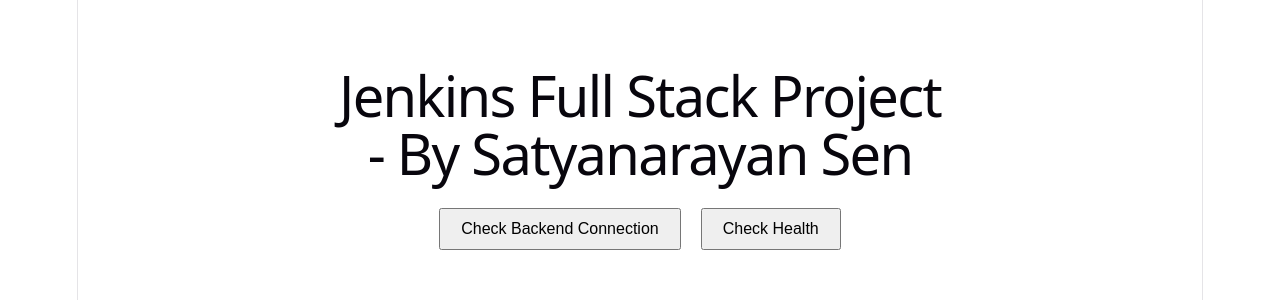
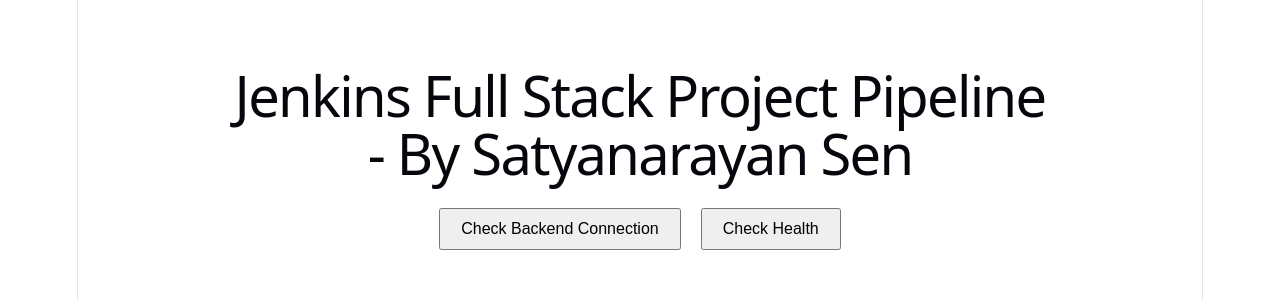
Before and after one commit to Satyanarayan4434/jenkins-project, a React (Vite) app in the folder client/: page / in a window 1280 px wide. Shown: the top 300 px of the page. Built offline with nearby package versions, Linux system fonts and the light colour scheme; no server answers.

Commit message:
UI change to check auto build

```diff
--- a/client/src/App.jsx
+++ b/client/src/App.jsx
@@ -31,7 +31,7 @@
 
   return (
     <div style={{ textAlign: "center", marginTop: "50px" }}>
-      <h1>Jenkins Full Stack Project </h1>
+      <h1>Jenkins Full Stack Project Pipeline</h1>
       <h1>- By Satyanarayan Sen</h1>
 
       <button onClick={checkConnection} style={btnStyle}>
```
